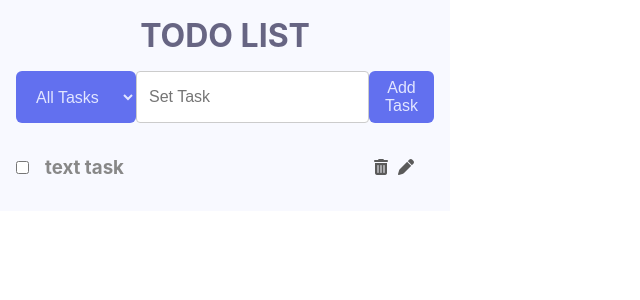
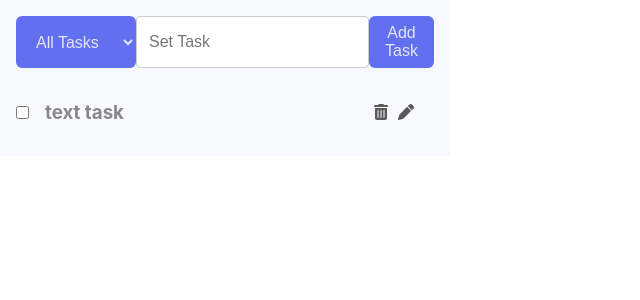
Before and after one commit to OlgaMinaievaWebDev/todoapp, a React (Create React App) app: page / in a window 1280 px wide. Shown: the top 300 px of the page, without its empty margins (0-640 px from the left). Built offline with nearby package versions, Linux system fonts and the light colour scheme.

Commit message:
Form component

```diff
--- a/src/App.js
+++ b/src/App.js
@@ -1,8 +1,7 @@
+import Form from "./Form";
 import TodoList from "./TodoList";
+
 export default function App() {
-  // const [tasks, setTasks] = useState([]);
-  // const [text, setText] = useState("");
-
   // function addTask(text) {
   //   const newTask = {
   //     text,
@@ -24,9 +23,10 @@ export default function App() {
   //     )
   //   );
   // }}
-
+  // const [text, setText] = useState("");
   return (
     <div className="App">
+      <Form />
       <TodoList />
     </div>
   );
--- /dev/null
+++ b/src/Form.jsx
@@ -0,0 +1,34 @@
+import { useState } from "react";
+
+export default function Form() {
+  const [text, setText] = useState("");
+
+  function handleSubmit(e) {
+    e.preventDefault();
+    if (!text) return;
+    const newTask = {
+      text,
+      complete: false,
+      id: Date.now(),
+    };
+    console.log(newTask);
+    setText("");
+  }
+
+  return (
+    <form className="todo--input" onSubmit={handleSubmit}>
+      <select className="btn">
+        <option value="all">All Tasks</option>
+        <option value="done">Complete</option>
+        <option value="notDone">In progress</option>
+      </select>
+      <input
+        type="text"
+        placeholder="Set Task"
+        value={text}
+        onChange={(e) => setText(e.target.value)}
+      />
+      <button className="btn">Add Task</button>
+    </form>
+  );
+}
--- a/src/TodoList.jsx
+++ b/src/TodoList.jsx
@@ -3,17 +3,6 @@ import TodoItem from "./TodoItem";
 export default function TodoList() {
   return (
     <>
-      <h1>TODO LIST</h1>
-      <div className="todo--input">
-        <select className="btn">
-          <option value="all">All Tasks</option>
-          <option value="done">Complete</option>
-          <option value="notDone">In progress</option>
-        </select>
-        <input type="text" placeholder="Set Task" />
-        <button className="btn">Add Task</button>
-      </div>
-
       <TodoItem />
     </>
   );
```
